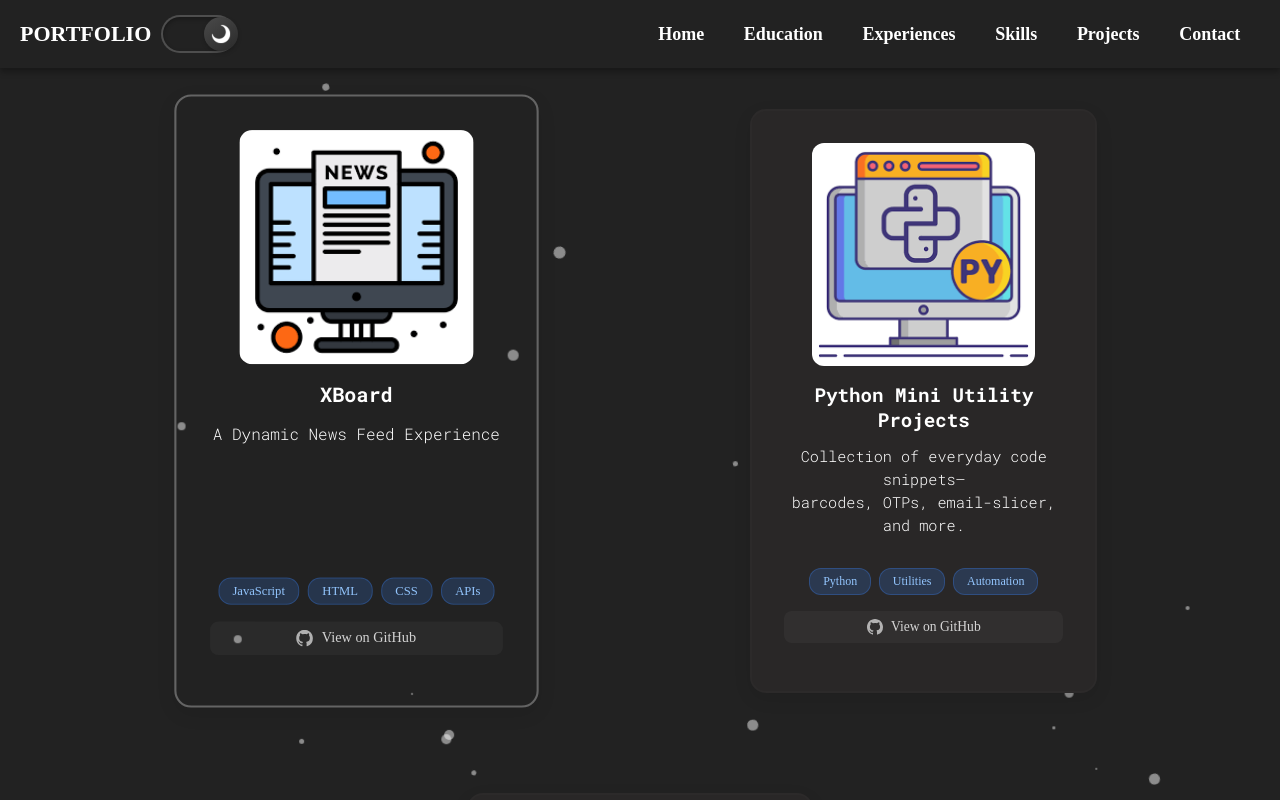
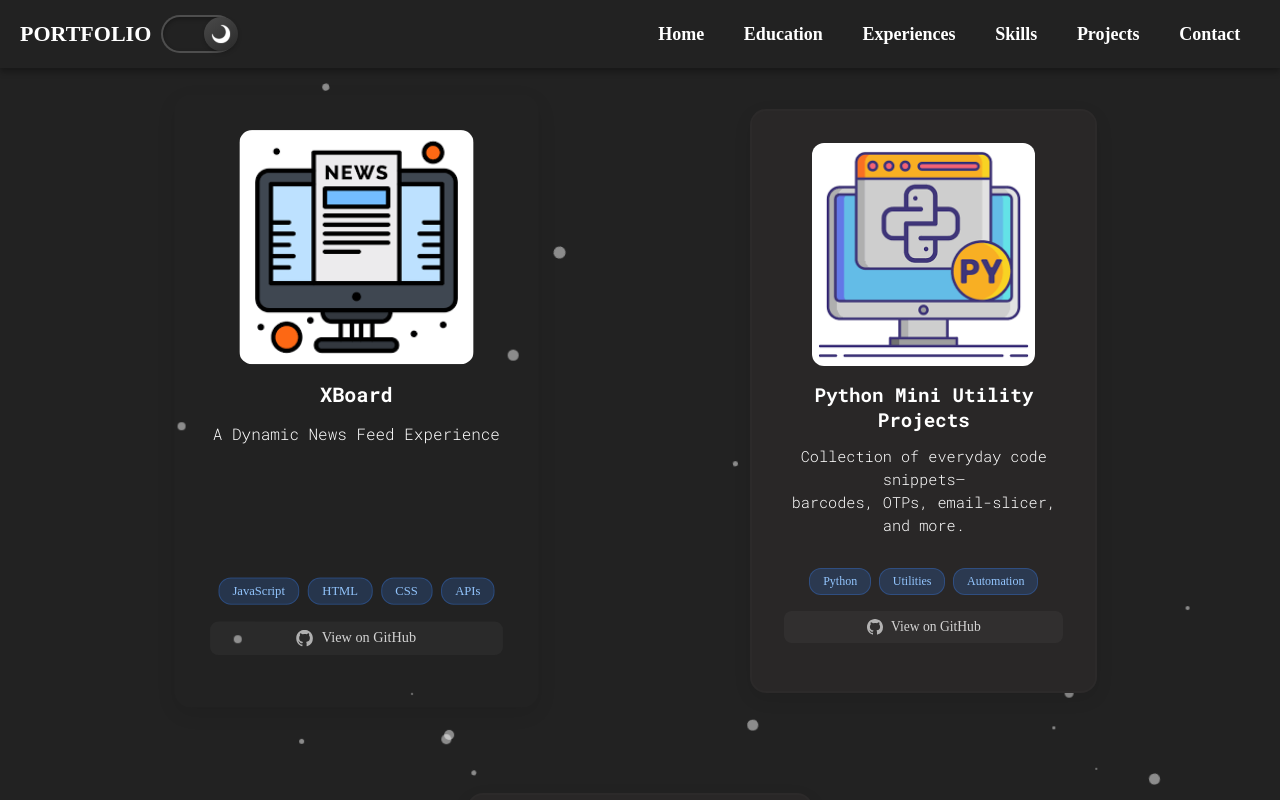
Before and after one commit to bharatgupta77/Portfolio-Bharat_Gupta, a React (Vite) app: page / in a window 1280 px wide. In both pictures the pointer is over the link 356 px from the left and 6545 px from the top of the page. Shown: the part 6145-6945 px from the top of the page. Built offline with nearby package versions, Linux system fonts and the light colour scheme.

Commit message:
added changes of hover background in Experience.module.css and ProjectCard.module.css

```diff
--- a/src/common/ProjectCard.module.css
+++ b/src/common/ProjectCard.module.css
@@ -40,7 +40,7 @@
   /* 🖥️ Hover Effect */
   .card:hover {
     background: var(--card-hover-bg);
-    border: 2px solid var(--card-hover-border);
+    border: 2px solid var(--card-hover-bg);
     box-shadow: var(--card-hover-shadow), 0 0 30px rgba(59, 130, 246, 0.3);
     transform: translateY(-10px) scale(1.05);
   }
--- a/src/sections/Experiences/Experience.module.css
+++ b/src/sections/Experiences/Experience.module.css
@@ -3,6 +3,11 @@
   margin: 0 auto;
   padding: 2% 2%;
   position: relative;
+}
+
+.container:hover {
+  background: var(--card-hover-bg);
+  box-shadow: var(--card-hover-shadow);
 }
 
 .heading {
@@ -72,6 +77,7 @@
 .details:hover {
   transform: translateY(-5px);
   box-shadow: var(--experience-card-hover-shadow);
+  background: var(--card-hover-bg);
 }
 
 .logoContainer {
```
